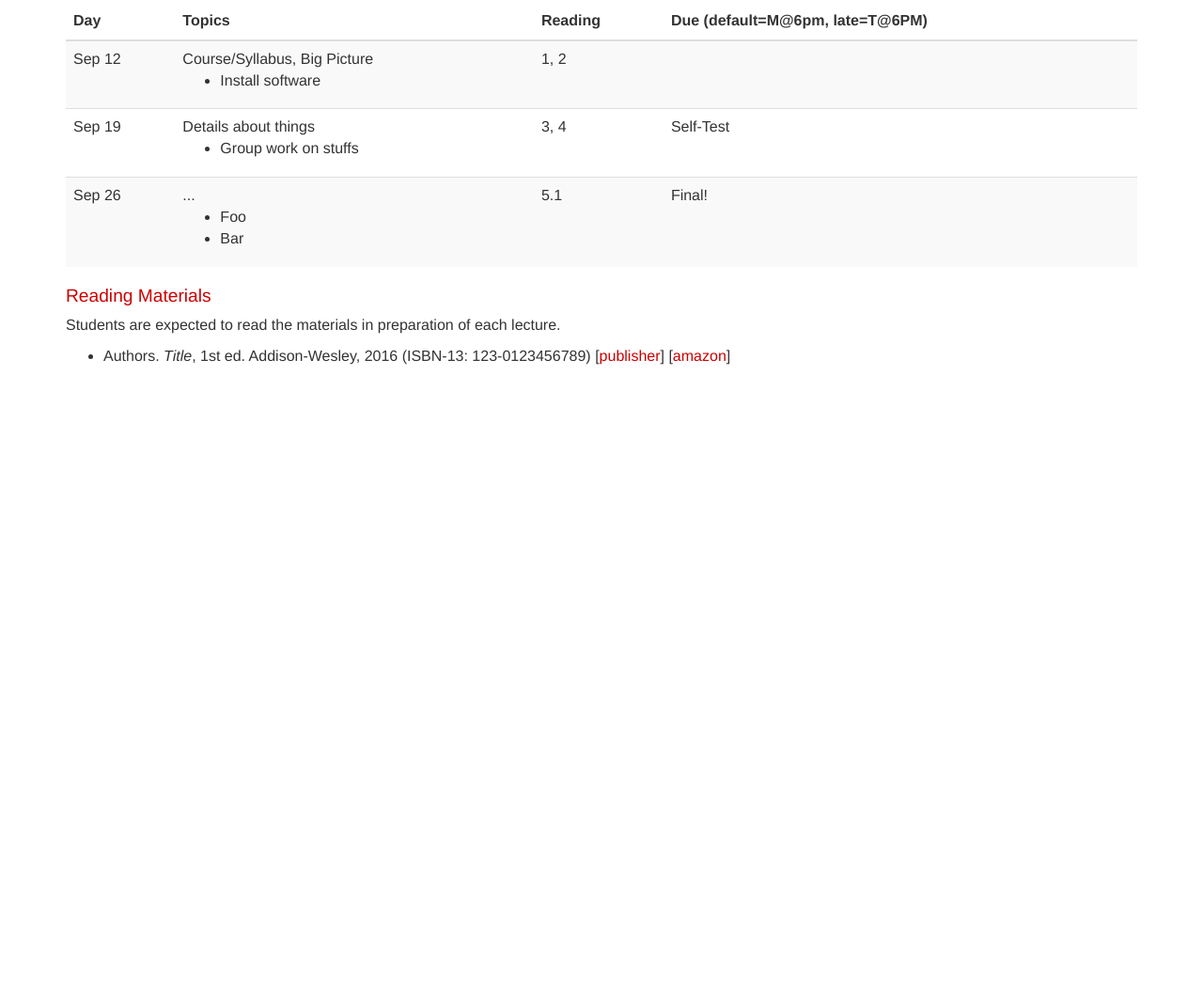
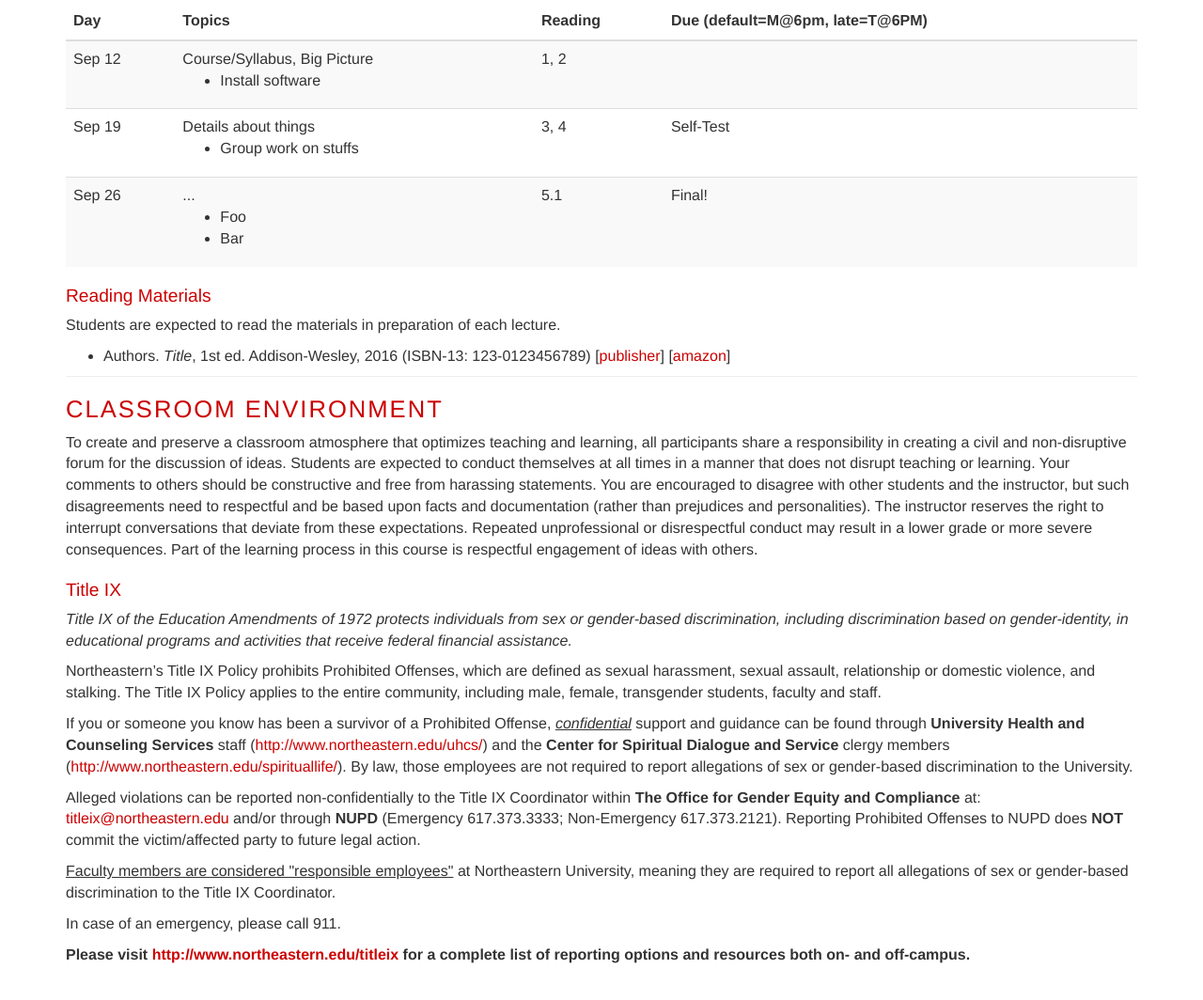
Before and after one commit to natederbinsky/neu-templates, a plain HTML site: page web-syllabus/index.html in a window 1280 px wide. Shown: the part 1728-2792 px from the top of the page at 94% size. Before the commit the page ends 2158 px from the top, so only its background shows below. Drawn offline with Linux system fonts and the light colour scheme.

Commit message:
added default language on diversity, inclusion, title ix

```diff
--- a/web-syllabus/index.html
+++ b/web-syllabus/index.html
@@ -285,6 +285,52 @@ Addison-Wesley, 2016 (ISBN-13: 123-0123456789) [<a href="https://www.pearson.com
 			</ul>
 		</div>
 
+		<div class="school-section">
+			<h1>Classroom Environment</h1>
+
+			<p>
+				To create and preserve a classroom atmosphere that optimizes teaching and learning, all participants share a responsibility in creating a civil and non-disruptive forum for the discussion of ideas.
+				Students are expected to conduct themselves at all times in a manner that does not disrupt teaching or learning.
+				Your comments to others should be constructive and free from harassing statements.
+				You are encouraged to disagree with other students and the instructor, but such disagreements need to respectful and be based upon facts and documentation (rather than prejudices and personalities).
+				The instructor reserves the right to interrupt conversations that deviate from these expectations.
+				Repeated unprofessional or disrespectful conduct may result in a lower grade or more severe consequences.
+				Part of the learning process in this course is respectful engagement of ideas with others.
+			</p>
+
+			<h2>Title IX</h2>
+			<p style="font-style:italic">
+				Title IX of the Education Amendments of 1972 protects individuals from sex or gender-based discrimination, including discrimination based on gender-identity, in educational programs and activities that receive federal financial assistance.
+			</p>
+
+			<p>
+				Northeastern’s Title IX Policy prohibits Prohibited Offenses, which are defined as sexual harassment, sexual assault, relationship or domestic violence, and stalking.
+				The Title IX Policy applies to the entire community, including male, female, transgender students, faculty and staff.
+			</p>
+
+			<p>
+				If you or someone you know has been a survivor of a Prohibited Offense, <span style="font-style: italic; text-decoration: underline">confidential</span> support and guidance can be found through <strong>University Health and Counseling Services</strong> staff (<a href="http://www.northeastern.edu/uhcs/" target="_blank">http://www.northeastern.edu/uhcs/</a>) and the <strong>Center for Spiritual Dialogue and Service</strong> clergy members (<a href="http://www.northeastern.edu/spirituallife/" target="_blank">http://www.northeastern.edu/spirituallife/</a>).
+				By law, those employees are not required to report allegations of sex or gender-based discrimination to the University.
+			</p>
+
+			<p>
+				Alleged violations can be reported non-confidentially to the Title IX Coordinator within <strong>The Office for Gender Equity and Compliance</strong> at: <a href="mailto:titleix@northeastern.edu">titleix@northeastern.edu</a> and/or through <strong>NUPD</strong> (Emergency 617.373.3333; Non-Emergency 617.373.2121).
+				Reporting Prohibited Offenses to NUPD does <strong>NOT</strong> commit the victim/affected party to future legal action.
+			</p>
+
+			<p>
+				<span style="text-decoration: underline">Faculty members are considered "responsible employees"</span> at Northeastern University, meaning they are required to report all allegations of sex or gender-based discrimination to the Title IX Coordinator.
+			</p>
+
+			<p>
+				In case of an emergency, please call 911.
+			</p>
+
+			<p>
+				<strong>Please visit <a href="http://www.northeastern.edu/titleix" target="_blank">http://www.northeastern.edu/titleix</a> for a complete list of reporting options and resources both on- and off-campus.</strong>
+			</p>
+		</div>
+
 		<div class="school-footer"></div>
 	</div>
 
```
